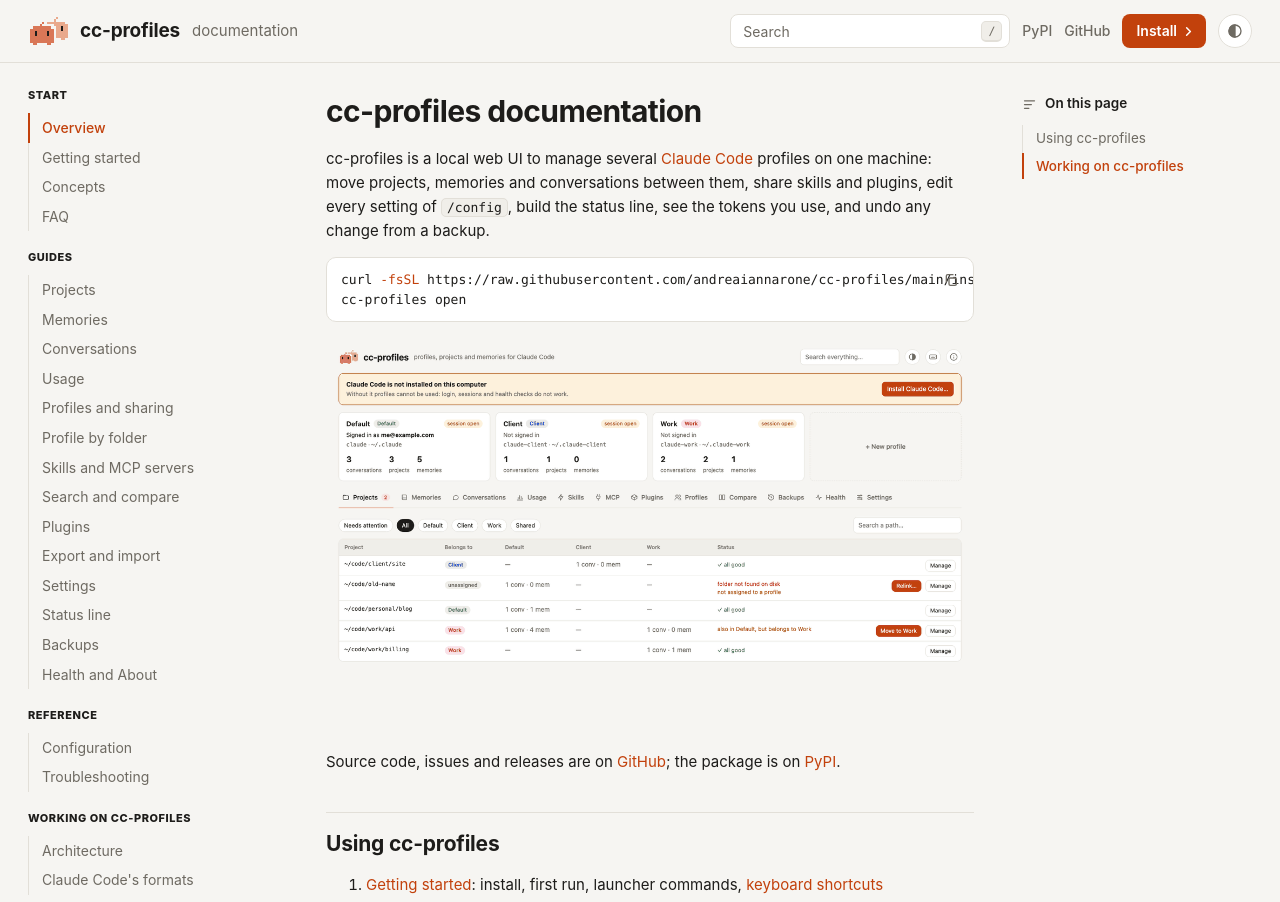
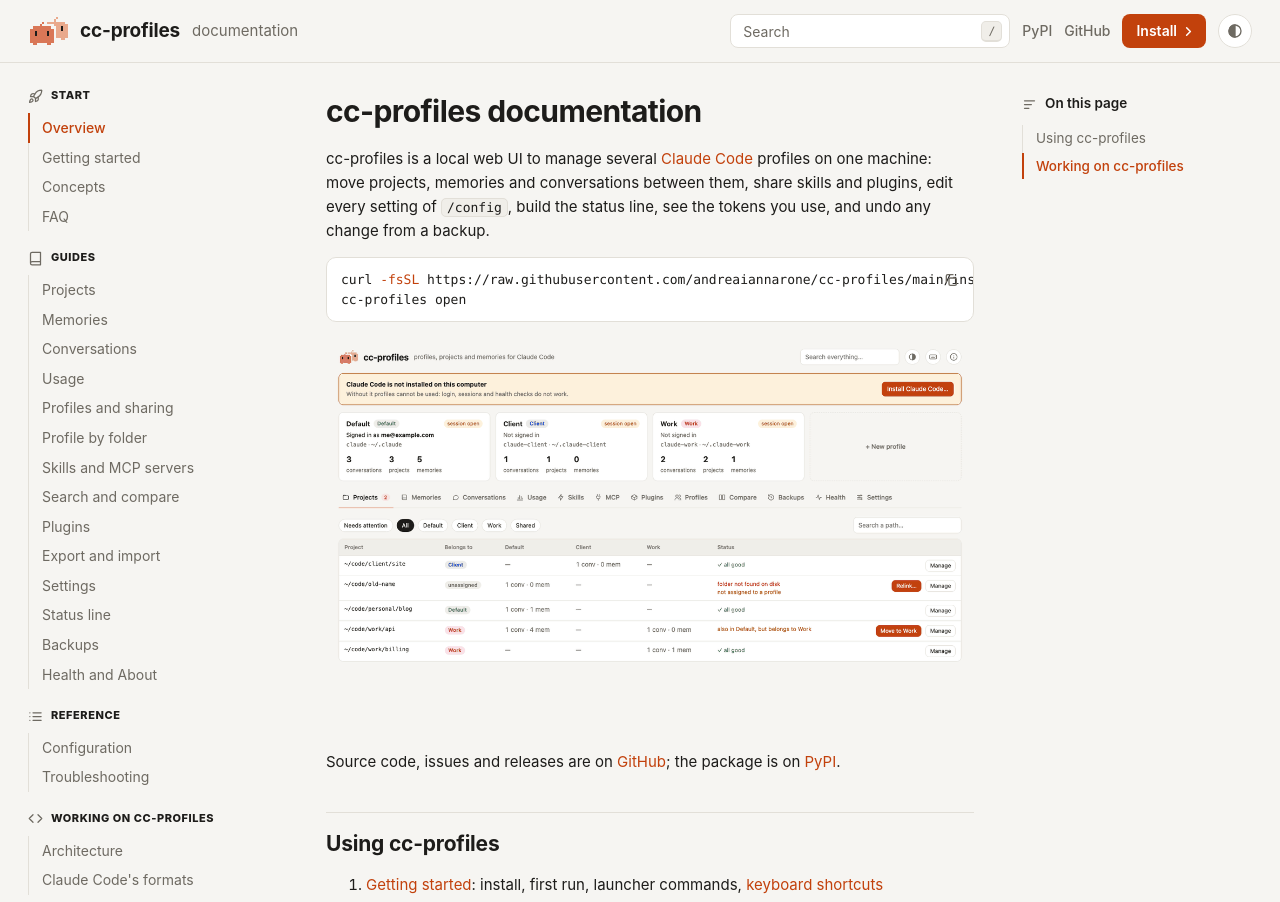
Before and after one commit to andreaiannarone/cc-profiles, a Jekyll site: the page built from docs/README.md, in a window 1280 px wide. Shown: the top 902 px of the page. Built offline with Jekyll 4.4.1, drawn with Linux system fonts in a browser that asks for light colours; our own code applies the rules of GitHub Pages for plain Markdown files.

Commit message:
Docs site: an icon for each sidebar group

```diff
--- a/docs/_data/nav.yml
+++ b/docs/_data/nav.yml
@@ -1,13 +1,16 @@
 # The sidebar of the documentation site, in order. url is the page's .md path.
+# icon names a group's icon in _includes/nav-icon.html.
 # description is the page's meta description (search results, link previews, llms.txt):
 # one sentence, under 160 characters, saying what the reader gets from the page.
 - title: Start
+  icon: rocket
   pages:
     - { title: Overview, url: README.md, description: "cc-profiles is a free local web UI to manage multiple Claude Code profiles and accounts: move projects, memories and settings, with a backup for every change." }
     - { title: Getting started, url: getting-started.md, description: "Install cc-profiles with one command (pipx or uv), open it, and start Claude Code in the right profile with claude-<profile> launchers or /cc-profiles." }
     - { title: Concepts, url: concepts.md, description: "How Claude Code profiles work with CLAUDE_CONFIG_DIR, and what cc-profiles means by source profile, projects, rules, sharing and backups." }
     - { title: FAQ, url: faq.md, description: "Answers to common questions: using several Claude Code accounts, switching profile per project, credentials, safety, and how to undo a change." }
 - title: Guides
+  icon: book
   pages:
     - { title: Projects, url: guides/projects.md, description: "See which Claude Code profile each project belongs to, move a project between profiles with its conversations and memories, and relink moved folders." }
     - { title: Memories, url: guides/memories.md, description: "Browse, edit, move and delete Claude Code memories of every project, keeping the MEMORY.md index of each project in sync." }
@@ -24,10 +27,12 @@
     - { title: Backups, url: guides/backups.md, description: "Every cc-profiles change is backed up and can be undone: restore, see what a backup changed, keep backups, automatic cleanup." }
     - { title: Health and About, url: guides/health.md, description: "Check Claude Code profiles for login, broken links and missing project folders, install Claude Code, and update cc-profiles." }
 - title: Reference
+  icon: list
   pages:
     - { title: Configuration, url: configuration.md, description: "cc-profiles command line, config.json, folder rules and environment variables, with every option explained." }
     - { title: Troubleshooting, url: troubleshooting.md, description: "Fixes for common cc-profiles and Claude Code profile problems: busy port, missing command, moved folders, settings with no effect." }
 - title: Working on cc-profiles
+  icon: code
   pages:
     - { title: Architecture, url: architecture.md, description: "How cc-profiles is built: a standard-library Python server, one HTML file, journaled backups, atomic writes and caches." }
     - { title: Claude Code's formats, url: claude-code-formats.md, description: "Claude Code's on-disk formats: projects, conversations, memories, settings, .claude.json and prompt history, as cc-profiles reads them." }
--- /dev/null
+++ b/docs/_includes/nav-icon.html
@@ -0,0 +1,7 @@
+{%- comment -%}The icon of a sidebar group, by name (icon: in _data/nav.yml).{%- endcomment -%}
+{%- case include.name -%}
+{%- when "rocket" -%}<svg viewBox="0 0 24 24" fill="none" stroke="currentColor" stroke-width="2" stroke-linecap="round" stroke-linejoin="round" aria-hidden="true"><path d="M4.5 16.5c-1.5 1.26-2 5-2 5s3.74-.5 5-2c.71-.84.7-2.13-.09-2.91a2.18 2.18 0 0 0-2.91-.09z"/><path d="m12 15-3-3a22 22 0 0 1 2-3.95A12.88 12.88 0 0 1 22 2c0 2.72-.78 7.5-6 11a22.35 22.35 0 0 1-4 2z"/><path d="M9 12H4s.55-3.03 2-4c1.62-1.08 5 0 5 0"/><path d="M12 15v5s3.03-.55 4-2c1.08-1.62 0-5 0-5"/></svg>
+{%- when "book" -%}<svg viewBox="0 0 24 24" fill="none" stroke="currentColor" stroke-width="2" stroke-linecap="round" stroke-linejoin="round" aria-hidden="true"><path d="M4 19.5v-15A2.5 2.5 0 0 1 6.5 2H20v20H6.5a2.5 2.5 0 0 1 0-5H20"/></svg>
+{%- when "list" -%}<svg viewBox="0 0 24 24" fill="none" stroke="currentColor" stroke-width="2" stroke-linecap="round" stroke-linejoin="round" aria-hidden="true"><path d="M8 6h13M8 12h13M8 18h13M3 6h.01M3 12h.01M3 18h.01"/></svg>
+{%- when "code" -%}<svg viewBox="0 0 24 24" fill="none" stroke="currentColor" stroke-width="2" stroke-linecap="round" stroke-linejoin="round" aria-hidden="true"><path d="m16 18 6-6-6-6M8 6l-6 6 6 6"/></svg>
+{%- endcase -%}
--- a/docs/_layouts/default.html
+++ b/docs/_layouts/default.html
@@ -103,7 +103,7 @@ a search box over search.json, a sidebar from _data/nav.yml, and the page's Mark
   <nav class="side" aria-label="Documentation">
     <details open id="side-menu"><summary>Menu</summary>
     {%- for group in site.data.nav %}
-      <div class="ngroup"><div class="nlabel">{{ group.title }}</div>
+      <div class="ngroup"><div class="nlabel">{% include nav-icon.html name=group.icon %}{{ group.title }}</div>
       {%- for item in group.pages %}
         {%- if item.url == "README.md" %}{% assign href = '/' | relative_url %}{% else %}{% assign href = item.url | replace: '.md', '.html' | relative_url %}{% endif %}
         <a href="{{ href }}"{% if page.path == item.url %} class="on" aria-current="page"{% endif %}>{{ item.title }}</a>
--- a/docs/assets/site.css
+++ b/docs/assets/site.css
@@ -107,7 +107,8 @@ a:hover { text-decoration: underline; }
 .side summary { display: none; }
 .ngroup { display: grid; gap: 0; margin-bottom: 18px; }
 .ngroup:last-child { margin-bottom: 0; }
-.nlabel { font-size: 11px; font-weight: 800; text-transform: uppercase; letter-spacing: .05em; color: var(--text); padding: 0 0 8px; }
+.nlabel svg { width: 15px; height: 15px; flex: none; color: var(--muted); }
+.nlabel { display: flex; align-items: center; gap: 8px; font-size: 11px; font-weight: 800; text-transform: uppercase; letter-spacing: .05em; color: var(--text); padding: 0 0 8px; }
 /* links like On this page: a thin line on the left, the current page in orange with its own bar */
 .side a { display: block; padding: 5px 0 5px 12px; border-left: 2px solid transparent; color: var(--muted); font-size: 14px; line-height: 1.4;
   background: linear-gradient(var(--line), var(--line)) 0 0 / 1px 100% no-repeat border-box; }
```
Also changed, not shown: tests/test_tooling.py (+1 -1 lines), CHANGELOG.md.
